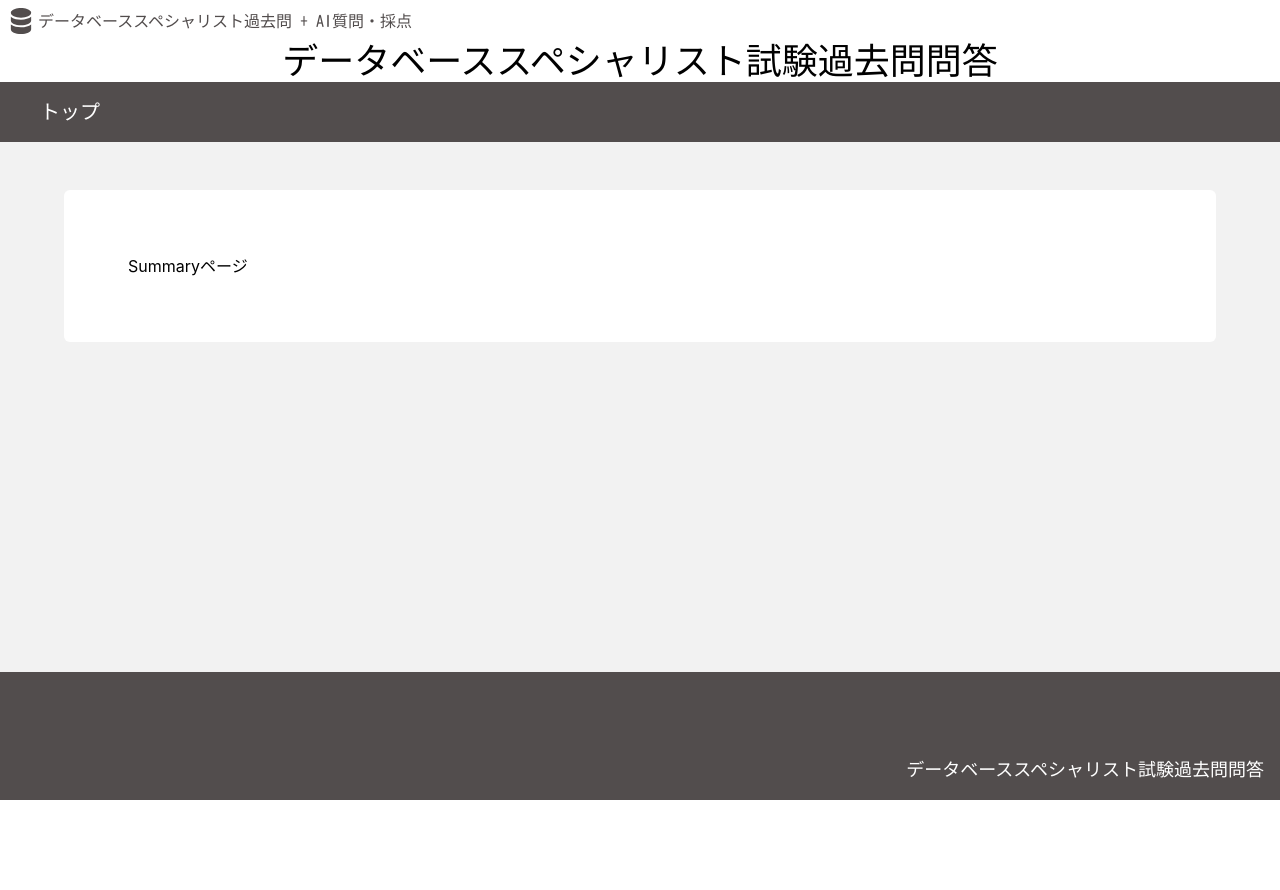
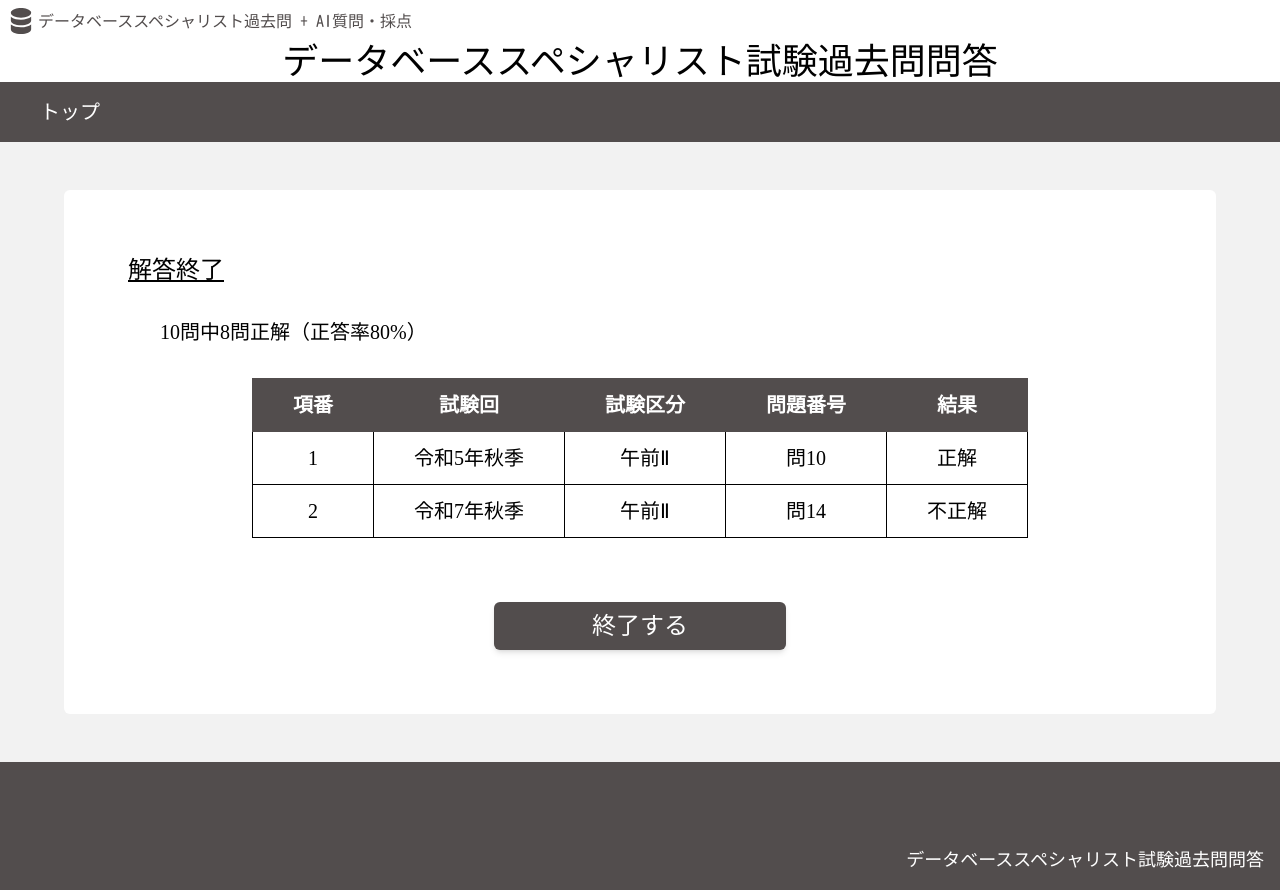
Before and after one commit to yutomoritajp/kakomon, a React app in the folder frontend/: page /summary in a window 1280 px wide. Before the commit the page ends 800 px from the top, so only its background shows below. Built offline with nearby package versions, Linux system fonts and the light colour scheme; the HTML template or start-up script is replaced by a standard one; a web font is replaced by a local one.

Commit message:
v.0.1 サマリ画面作成

```diff
--- a/frontend/src/pages/Summary.jsx
+++ b/frontend/src/pages/Summary.jsx
@@ -1,6 +1,35 @@
+import { MainButton } from '../components/Button'
+
+const summaries = [
+  { id: 1, exam_period: "令和5年秋季", exam_section: "午前Ⅱ", quiz_number: "問10", result: "正解"},
+  { id: 2, exam_period: "令和7年秋季", exam_section: "午前Ⅱ", quiz_number: "問14", result: "不正解"}
+]
+
 const Summary = () => {
     return (
-      <>Summaryページ</>
+      <>
+        <h2 className="text-2xl font-yuji underline">解答終了</h2>
+        <h3 className="text-xl font-yuji m-8">10問中8問正解（正答率80%）</h3>
+        <table className="mx-auto font-yuji text-center text-xl border-collapse">
+          <tr className="bg-point text-mainbase">
+            <th className="border border-point px-10 py-3">項番</th>
+            <th className="border border-point px-10 py-3">試験回</th>
+            <th className="border border-point px-10 py-3">試験区分</th>
+            <th className="border border-point px-10 py-3">問題番号</th>
+            <th className="border border-point px-10 py-3">結果</th>
+          </tr>
+          { summaries.map(summary => (
+            <tr>
+              <td className="border border-main px-10 py-3">{ summary.id }</td>
+              <td className="border border-main px-10 py-3">{ summary.exam_period }</td>
+              <td className="border border-main px-10 py-3">{ summary.exam_section }</td>
+              <td className="border border-main px-10 py-3">{ summary.quiz_number }</td>
+              <td className="border border-main px-10 py-3">{ summary.result }</td>
+            </tr>
+          )) }
+        </table>
+        <MainButton>終了する</MainButton>
+      </>
     )
 }
 
```
